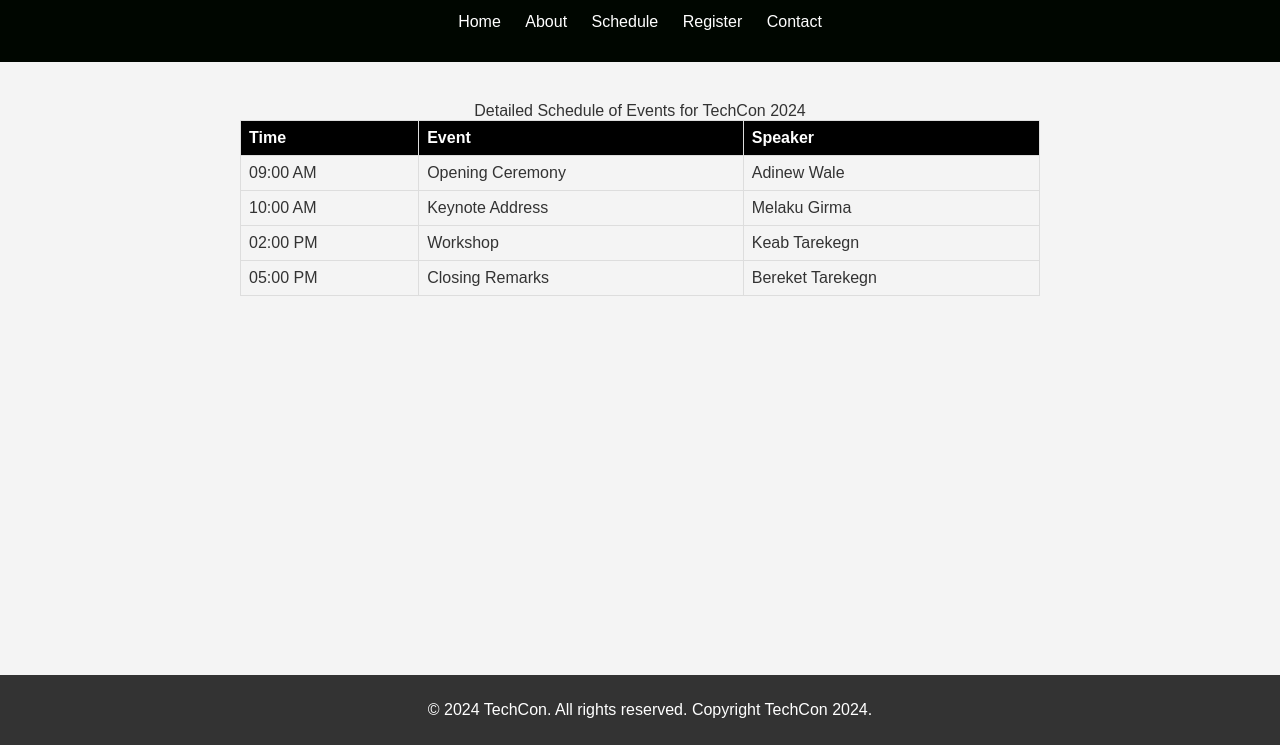
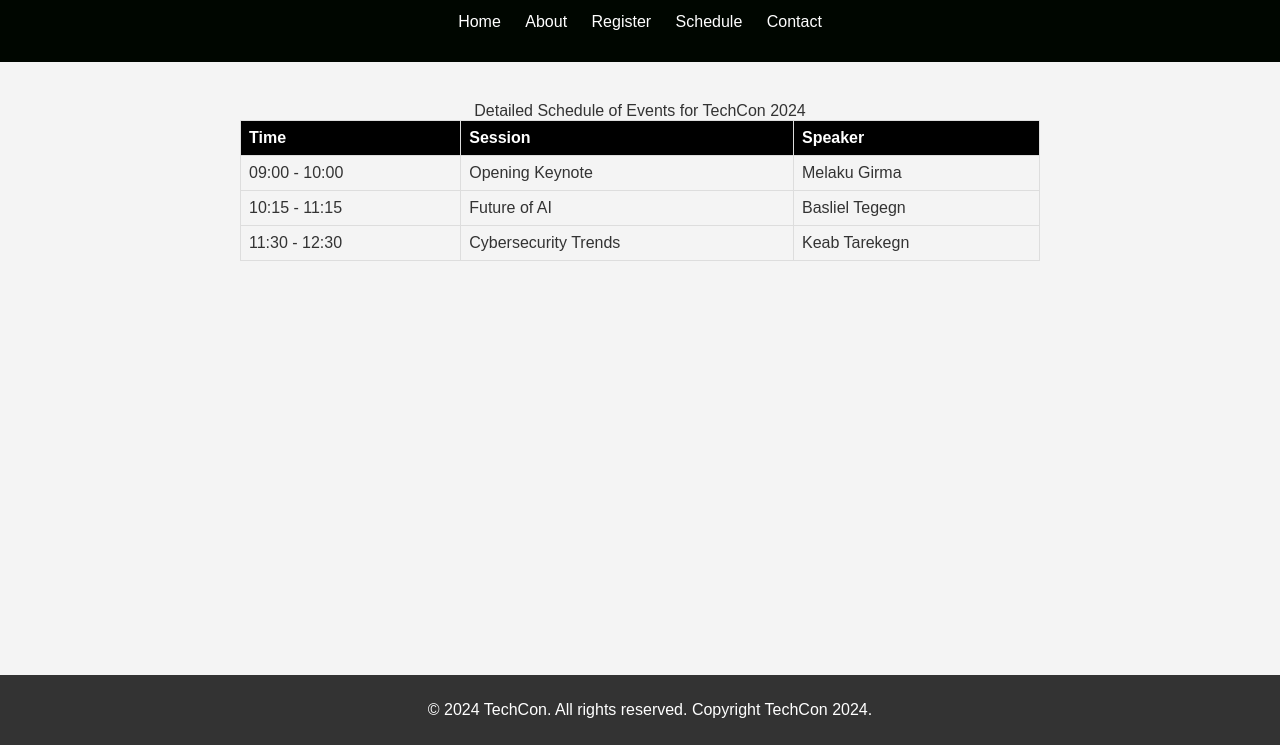
Before and after one commit to melaku471/TechCon_HTML, a plain HTML site: page techcon_website/schedule.html in a window 1280 px wide. Shown: the part 55-800 px from the top of the page. Drawn offline with Linux system fonts and the light colour scheme.

Commit message:
TechCon 2024 WEBSITE

```diff
--- a/techcon_website/schedule.html
+++ b/techcon_website/schedule.html
@@ -13,8 +13,8 @@
             <ul>
                 <li><a href="index.html">Home</a></li>
                 <li><a href="about.html">About</a></li>
+                <li><a href="register.html">Register</a></li>
                 <li><a href="schedule.html">Schedule</a></li>
-                <li><a href="register.html">Register</a></li>
                 <li><a href="contact.html">Contact</a></li>
             </ul>
         </nav>
@@ -22,41 +22,33 @@
     <main>
         <table>
             <caption>Detailed Schedule of Events for TechCon 2024</caption>
-
             <thead>
                 <tr>
-                                    <th>Time</th>
-                                    <th>Event</th>
-                                    <th>Speaker</th>
+                    <th scope="col">Time</th>
+                    <th scope="col">Session</th>
+                    <th scope="col">Speaker</th>
                 </tr>
             </thead>
             <tbody>
                 <tr>
-                                    <td>09:00 AM</td>
-                                    <td>Opening Ceremony</td>
-                                    <td>Adinew Wale</td>
+                    <td>09:00 - 10:00</td>
+                    <td>Opening Keynote</td>
+                    <td>Melaku Girma</td>
                 </tr>
                 <tr>
-                                    <td>10:00 AM</td>
-                                    <td>Keynote Address</td>
-                                    <td>Melaku Girma</td>
+                    <td>10:15 - 11:15</td>
+                    <td>Future of AI</td>
+                    <td>Basliel Tegegn</td>
                 </tr>
-
-
-                                    <td>02:00 PM</td>
-                                    <td>Workshop</td>
+                <tr>
+                    <td>11:30 - 12:30</td>
+                    <td>Cybersecurity Trends</td>
                     <td>Keab Tarekegn</td>
                 </tr>
-
-                                <tr>
-                                    <td>05:00 PM</td>
-                                    <td>Closing Remarks</td>
-                                    <td>Bereket Tarekegn</td>
-                                </tr>
-
             </tbody>
         </table>
     </main>
+
     <footer>
         <p>&copy; 2024 TechCon. All rights reserved. Copyright TechCon 2024.</p>
     </footer>
```
Lines whose indentation alone changed are shown as unchanged.
